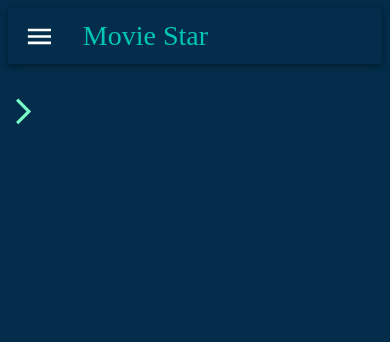
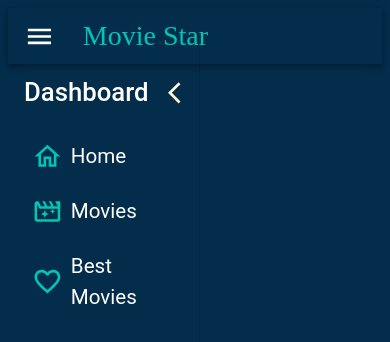
Before and after one commit to Eda-Inal/movie-app, a Next.js app in the folder movie/: page / in a window 390 px wide. Shown: the top 342 px of the page. Built offline with nearby package versions, Linux system fonts and the light colour scheme.

Commit message:
add sidebar functions and animation for sidebar

```diff
--- a/movie/src/app/components/Navbar.jsx
+++ b/movie/src/app/components/Navbar.jsx
@@ -1,5 +1,7 @@
-import React from 'react'
-import styles from "./styles.module.css"
+import React from 'react';
+import { useDispatch, useSelector } from 'react-redux';
+import { setSidebar } from '../redux/movieSlice';
+import styles from './styles.module.css';
 import AppBar from '@mui/material/AppBar';
 import Box from '@mui/material/Box';
 import Toolbar from '@mui/material/Toolbar';
@@ -8,82 +10,117 @@ import Button from '@mui/material/Button';
 import IconButton from '@mui/material/IconButton';
 import MenuIcon from '@mui/icons-material/Menu';
 import List from '@mui/material/List';
-import ListItem from '@mui/material/ListItem';
-import { ListItemButton, ListItemIcon, ListItemText, Tooltip } from '@mui/material';
+import { ListItemButton, ListItemText, Tooltip } from '@mui/material';
 import ArrowBackIosIcon from '@mui/icons-material/ArrowBackIos';
 import ArrowForwardIosOutlinedIcon from '@mui/icons-material/ArrowForwardIosOutlined';
 import HomeOutlinedIcon from '@mui/icons-material/HomeOutlined';
 import MovieFilterOutlinedIcon from '@mui/icons-material/MovieFilterOutlined';
 import FavoriteBorderOutlinedIcon from '@mui/icons-material/FavoriteBorderOutlined';
+import { useTheme, keyframes, styled } from '@mui/material/styles';
+
+const slideIn = keyframes`
+  from {
+    transform: translateX(-100%);
+  }
+  to {
+    transform: translateX(0);
+  }
+`;
+
+const slideOut = keyframes`
+  from {
+    transform: translateX(0);
+  }
+  to {
+    transform: translateX(-100%);
+  }
+`;
 
 
+const Sidebar = styled(Box, {
+  shouldForwardProp: (prop) => prop !== 'isSidebar'
+})(({ isSidebar, theme }) => ({
+  position: 'fixed',
+  top: 48,
+  left: 0,
+  height: '100%',
+  width: 200,
+
+  borderRight: `1px solid ${theme.palette.divider}`,
+  animation: `${isSidebar ? slideIn : slideOut} 0.5s ease-in-out forwards`,
+  display: 'flex',
+  flexDirection: 'column',
+  padding: theme.spacing(2),
+  boxSizing: 'border-box',
+  zIndex: 1300,
+  [theme.breakpoints.up('sm')]: {
+    display: 'none',
+  },
+}));
+
 function Navbar() {
+  const dispatch = useDispatch();
+  const isSidebar = useSelector((state) => state.movie.isSidebar);
+  const theme = useTheme();
+
+  const handleSidebarTrue = () => {
+    dispatch(setSidebar(true));
+  };
+
+  const handleSidebarFalse = () => {
+    dispatch(setSidebar(false));
+  };
+
   return (
     <div>
       <Box sx={{ flexGrow: 1 }}>
         <AppBar position="static">
           <Toolbar>
-          <IconButton
-
-            size="large"
-            edge="start"
-            color="inherit"
-            aria-label="menu"
-            sx={{ mr: 2 }}
-          >
+            <IconButton size="large" edge="start" color="inherit" aria-label="menu" sx={{ mr: 2 }}>
               <MenuIcon />
             </IconButton>
             <Typography variant="h2" component="div" color="secondary" sx={{ flexGrow: 1 }}>
               Movie Star
             </Typography>
-
-          <Button color="inherit" sx={{ display: { xs: 'none', sm: 'block' } }} >Home</Button>
-          <Button color="inherit"  sx={{ display: { xs: 'none', sm: 'block' } }} >Movies</Button>
-          <Button color="inherit" sx={{ display: { xs: 'none', sm: 'block' } }}  >Popular Movies</Button>
-
+            <Button color="inherit" sx={{ display: { xs: 'none', sm: 'block' } }}>Home</Button>
+            <Button color="inherit" sx={{ display: { xs: 'none', sm: 'block' } }}>Movies</Button>
+            <Button color="inherit" sx={{ display: { xs: 'none', sm: 'block' } }}>Popular Movies</Button>
           </Toolbar>
         </AppBar>
       </Box>
-        <Box marginTop={4} >
-
-          <ArrowForwardIosOutlinedIcon sx={{cursor:"pointer"}} color='accent'/>
-
-        </Box>
-
-
-        {/* <Box  borderRadius={5} marginTop={1} width={200} borderRight={1}   sx={{ display: { xs: 'block', sm: 'none' , backgroundImage:"  linear-gradient(to right top, #00c6b7, #00a8af, #008aa0, #006c8a, #005070, #024261, #033552, #022943, #02263e, #012239, #011f34, #011c2f)" } }}>
-        <Box  sx={{ display: 'flex', justifyContent: 'space-between', alignItems: 'center', padding: 1 }}>
+      {!isSidebar && (
+        <Tooltip title="See the menu">
+          <Button onClick={handleSidebarTrue} sx={{ marginTop: '10px', cursor: 'pointer', display: { xs: 'block', sm: 'none' } }}>
+            <ArrowForwardIosOutlinedIcon color="accent" />
+          </Button>
+        </Tooltip>
+      )}
+      <Sidebar isSidebar={isSidebar}>
+        <Box sx={{ display: 'flex', justifyContent: 'space-between', alignItems: 'center', padding: 1 }}>
           <Typography variant="h6" component="div">Dashboard</Typography>
-          <Tooltip title="close">
-          <Button sx={{ cursor: 'pointer' }}>
-
-            <ArrowBackIosIcon color='accent' fontSize='small' />
+          <Tooltip title="Close the menu">
+            <Button sx={{ cursor: 'pointer' }} onClick={handleSidebarFalse}>
+              <ArrowBackIosIcon color="accent" fontSize="small" />
             </Button>
           </Tooltip>
         </Box>
-
-        <List    >
-          <ListItemButton >
-              <HomeOutlinedIcon className={styles.icon} color='#fff'/>
-            <ListItemText  >Home</ListItemText>
+        <List>
+          <ListItemButton>
+            <HomeOutlinedIcon className={styles.icon} color="secondary" />
+            <ListItemText>Home</ListItemText>
           </ListItemButton>
           <ListItemButton>
-              <MovieFilterOutlinedIcon className={styles.icon} color='#fff'/>
-            <ListItemText >Movies</ListItemText>
+            <MovieFilterOutlinedIcon className={styles.icon} color="secondary" />
+            <ListItemText>Movies</ListItemText>
           </ListItemButton>
           <ListItemButton>
-              <FavoriteBorderOutlinedIcon className={styles.icon} color='#fff'/>
-            <ListItemText >Best Movies</ListItemText>
+            <FavoriteBorderOutlinedIcon className={styles.icon} color="secondary" />
+            <ListItemText>Best Movies</ListItemText>
           </ListItemButton>
         </List>
-
-        </Box> */}
-
-
-
+      </Sidebar>
     </div>
-  )
+  );
 }
 
-export default Navbar
-// sx={{ display: { xs: 'none', sm: 'block' } }}
+export default Navbar;
--- a/movie/src/app/components/styles.module.css
+++ b/movie/src/app/components/styles.module.css
@@ -1,5 +1,5 @@
 .icon{
-    color: rgb(254, 254, 254);
+
     margin-right: 0.5rem;
     font-size: 22px;
 }
--- a/movie/src/app/redux/movieSlice.jsx
+++ b/movie/src/app/redux/movieSlice.jsx
@@ -3,11 +3,14 @@ import { createSlice } from '@reduxjs/toolkit'
 export const movieSlice= createSlice({
 name:'movie',
 initialState:{
-
+    isSidebar:true,
 },
 reducers : {
-
+    // open and close sidebar function
+setSidebar:(state,action) => {
+    state.isSidebar = action.payload
+}
 }
 })
-// export const {functions} = movieSlice.actions
+export const {setSidebar} = movieSlice.actions
 export default movieSlice.reducer
--- a/movie/src/app/theme.jsx
+++ b/movie/src/app/theme.jsx
@@ -10,7 +10,7 @@ const theme = createTheme({
             contrastText: '#fff',
         },
         accent:{
-            main:"#77FAC6"
+            main:"#FFF7D6"
         },
         error:{
             main:"#DA4242"
```
Lines whose indentation alone changed are shown as unchanged.
